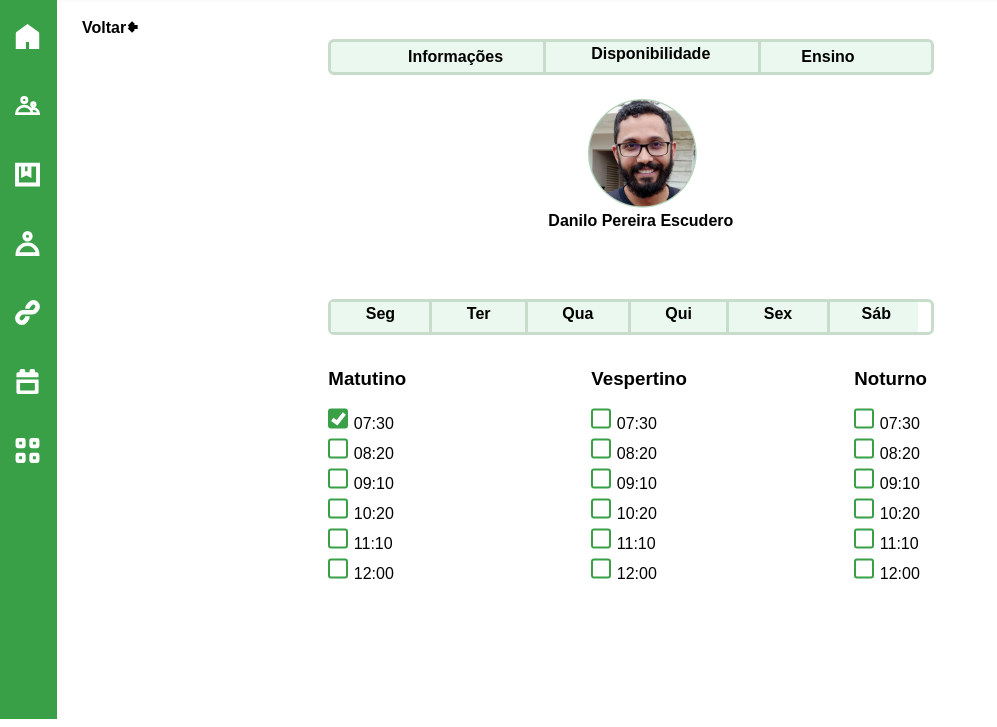
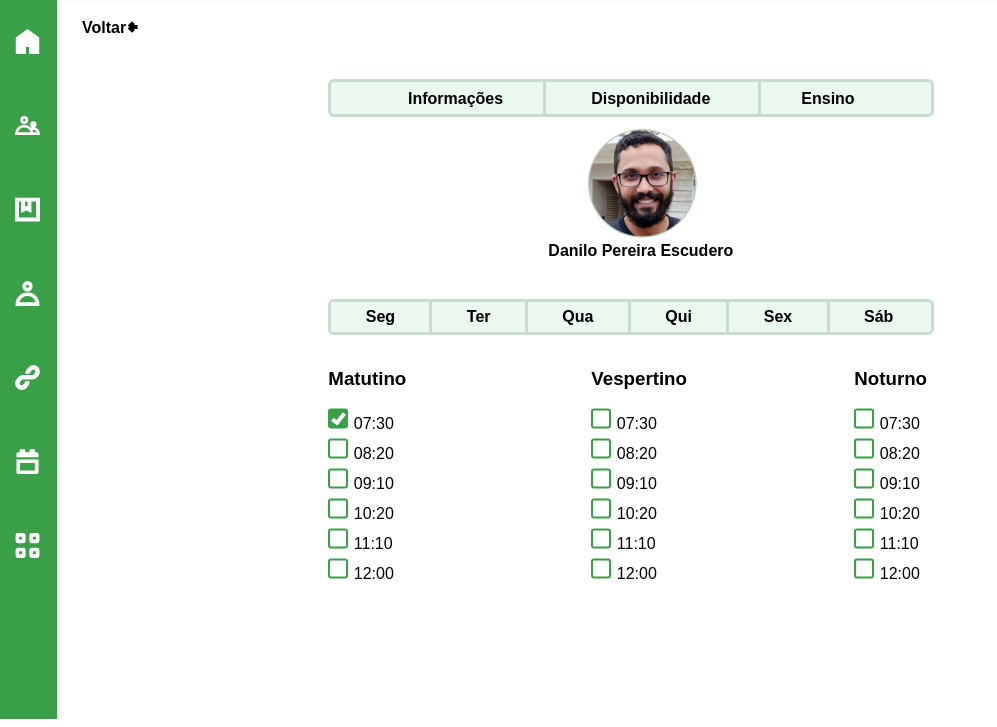
Before and after one commit to mrkaka1/Usuarios-Sisgha, a plain HTML site: page perfil.html in a window 1280 px wide. Both pictures are taken after a click on the element "Disponibilidade". Shown: the part 73-800 px from the top of the page, without its empty margins (0-997 px from the left). Drawn offline with Linux system fonts and the light colour scheme.

Commit message:
corrigido

```diff
--- a/estilos/body.css
+++ b/estilos/body.css
@@ -1,5 +1,6 @@
 * {
    font-family: 'Poppins', sans-serif;
+
 }
 .content {
    display: grid;
@@ -10,7 +11,8 @@
 .svg-mn{
    padding: 0px;
    margin: 15px;
-   margin-top: 25px;
+   margin-top: 30px;
+   margin-bottom: 25px;
    width: 25px;
    height: 25px;
    align-items: center;
@@ -24,9 +26,9 @@
    grid-row: 1 / -1;
    background-color: #39A048;
 }
-.barra-menu:hover {
+/* .barra-menu:hover {
    width: 100px;
-}
+} */
 .content-usuario {
    grid-column: 3 / 4;
    grid-row: 1;
--- a/estilos/disponibildade.css
+++ b/estilos/disponibildade.css
@@ -18,6 +18,7 @@ li {
    height: 30px;
    width: 600px;
    border: 3px solid #C8DCCB;
+   background-color: #EBF8EF;
    border-radius: 6px 6px 6px 6px;
 }
 .dia1,
@@ -28,16 +29,16 @@ li {
    border-right: 3px solid #C8DCCB;
    padding-right: 34.4px;
    padding-left: 34.4px;
-   padding-top: 3px;
+   padding-top: 6px;
    background-color: #EBF8EF;
    font-weight: bold;
    cursor: pointer;
 }
 .dia6 {
    font-weight: bold;
-   padding-right: 27px;
-   padding-left: 32px;
-   padding-top: 3px;
+   padding-right: 34.4px;
+   padding-left: 34.4px;
+   padding-top: 6px;
    background-color: #EBF8EF;
    cursor: pointer;
 }
--- a/estilos/perfil.css
+++ b/estilos/perfil.css
@@ -1,7 +1,7 @@
 .barraperfil {
    grid-column: 4  / 5;
    grid-row: 1;
-   margin-top: 40px;
+   margin-top: 80px;
    margin-left: 15px;
 }
 .barra {
@@ -9,7 +9,7 @@
    gap: 40px;
    margin: 0px;
    width: 600px;
-   height: 30px;
+   height: 32px;
    border: 3px solid #C8DCCB;
    border-radius: 6px 6px 6px 6px;
    place-content: center;
@@ -33,8 +33,8 @@ p {
    cursor: pointer;
 }
 p.disp {
-   padding-top: 6px;
-   height: 30px;
+   padding-top: 10px;
+   height: 26px;
    padding-left: 45px;
    padding-right: 48px;
    /* margin: 0px 15px 0px 15px */
@@ -46,7 +46,7 @@ p.disp {
    margin: 0px;
    grid-row: 1;
    grid-column: 4 / 6;
-   margin-top: 100px;
+   margin-top: 130px;
    margin-left: 235px;
 
 }
@@ -65,6 +65,10 @@ p.disp {
    height: auto;
    margin-left: 15px;
    position: relative;
+}
+.ifor,
+.btensi {
+   padding-top: 2px;
 }
 .email,
 .func,
```
